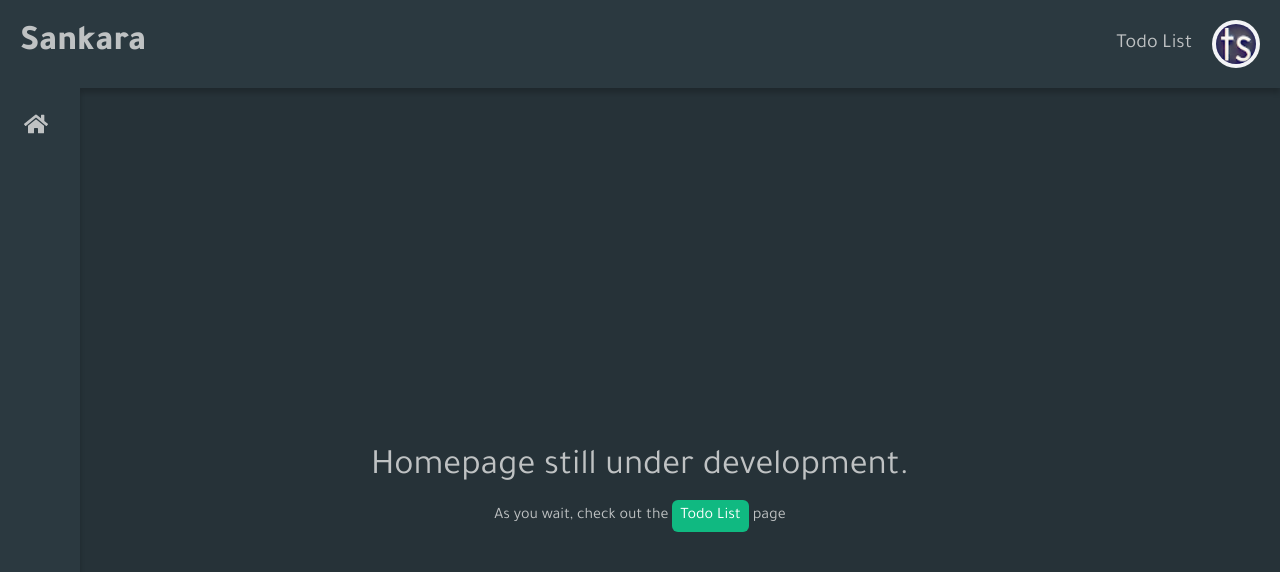
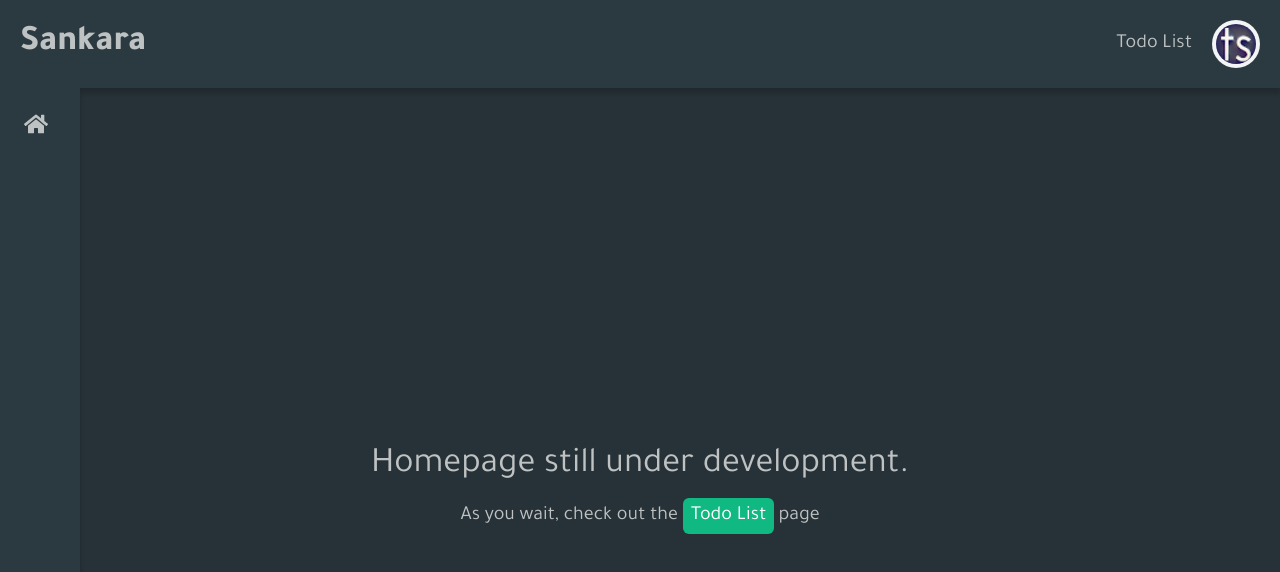
Before and after one commit to SankThomas/tsb-catalogue, a React (Create React App) app: page / in a window 1280 px wide. Shown: the top 572 px of the page. Built offline with nearby package versions, Linux system fonts and the light colour scheme.

Commit message:
increase font-size

```diff
--- a/src/components/Showcase.js
+++ b/src/components/Showcase.js
@@ -19,7 +19,7 @@ export default function Showcase() {
         <h1 className="text-4xl text-center mb-2">
           Homepage still under development.
         </h1>
-        <h3 className="text-center mt-2">
+        <h3 className="text-center text-xl mt-2">
           As you wait, check out the{" "}
           <Link
             to="/todo-list"
```
